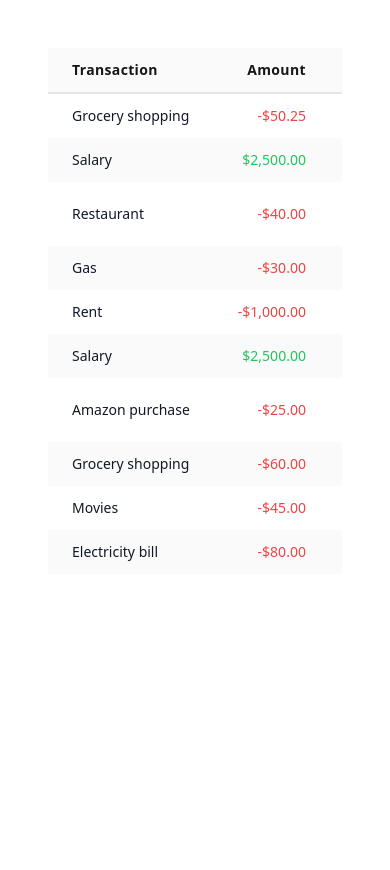
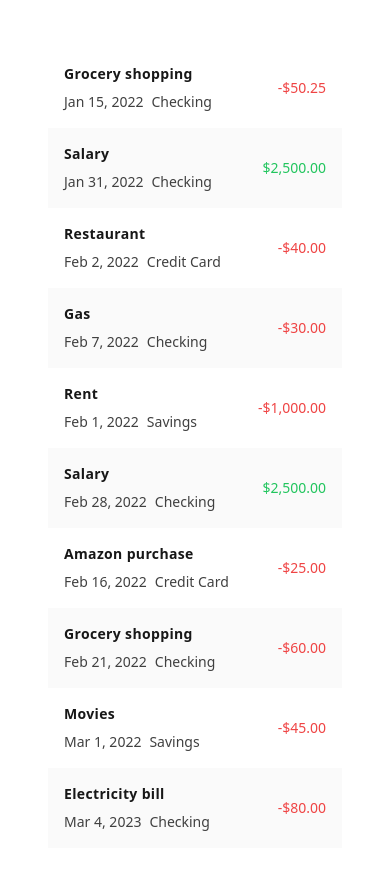
Before and after one commit to clemensheithecker/expense-tracker, a Next.js app: page /transactions in a window 390 px wide. Shown: the top 870 px of the page. Before the commit the page ends 844 px from the top, so only its background shows below. Built offline with nearby package versions, Linux system fonts and the light colour scheme.

Commit message:
Add `TransactionsGrid` component

```diff
--- a/src/app/page.tsx
+++ b/src/app/page.tsx
@@ -1,6 +1,6 @@
 import NewWalletDialog from "@/components/NewWalletDialog";
 
-export default function HomePage() {
+const HomePage = () => {
   return (
     <>
       <h1 className="mb-6 text-3xl font-bold text-neutral-900">
@@ -9,4 +9,6 @@ export default function HomePage() {
       <NewWalletDialog />
     </>
   );
-}
+};
+
+export default HomePage;
--- a/src/app/transactions/page.tsx
+++ b/src/app/transactions/page.tsx
@@ -1,11 +1,15 @@
+import TransactionsGrid from "@/components/TransactionsGrid";
 import TransactionsTable from "@/components/TransactionsTable";
 
 import fixtureTransactions from "@/fixtures/transactions.json";
 
-export default function TransactionsPage() {
+const TransactionsPage = () => {
   return (
     <>
+      <TransactionsGrid transactions={fixtureTransactions} />
       <TransactionsTable transactions={fixtureTransactions} />
     </>
   );
-}
+};
+
+export default TransactionsPage;
--- a/src/app/wallet/[slug]/page.tsx
+++ b/src/app/wallet/[slug]/page.tsx
@@ -1,6 +1,6 @@
 import { startCase } from "lodash";
 
-export default function WalletPage({ params }: { params: { slug: string } }) {
+const WalletPage = ({ params }: { params: { slug: string } }) => {
   return (
     <>
       <h1 className="mb-6 text-3xl font-bold text-neutral-900">
@@ -8,4 +8,6 @@ export default function WalletPage({ params }: { params: { slug: string } }) {
       </h1>
     </>
   );
-}
+};
+
+export default WalletPage;
--- /dev/null
+++ b/src/components/TransactionsGrid.tsx
@@ -0,0 +1,52 @@
+import { kebabCase } from "lodash";
+import Link from "next/link";
+import { useMemo } from "react";
+import CurrencyAmount from "./CurrencyAmount";
+import Date from "./Date";
+
+type Transaction = {
+  id: string;
+  name: string;
+  date: string;
+  amount: number;
+  wallet: string;
+};
+
+const TransactionsGrid = ({
+  transactions,
+}: {
+  transactions: Transaction[];
+}) => {
+  const data = useMemo(() => transactions, [transactions]);
+
+  return (
+    <div className="grid grid-cols-1 gap-0 sm:hidden">
+      {data.map((transaction) => (
+        <article
+          key={transaction.id}
+          className="flex flex-row items-center justify-between p-4 odd:bg-white even:bg-neutral-50"
+        >
+          <div className="space-y-2">
+            <h3 className="text-sm font-semibold tracking-wide text-neutral-900">
+              {transaction.name}
+            </h3>
+            <p className="flex items-center space-x-2 text-sm text-neutral-700">
+              <Date dateString={transaction.date} />
+              <Link
+                href={`/wallet/${kebabCase(transaction.wallet)}`}
+                className="hover:underline"
+              >
+                {transaction.wallet}
+              </Link>
+            </p>
+          </div>
+          <p className="text-sm font-medium">
+            <CurrencyAmount amount={transaction.amount} />
+          </p>
+        </article>
+      ))}
+    </div>
+  );
+};
+
+export default TransactionsGrid;
--- a/src/components/TransactionsTable.tsx
+++ b/src/components/TransactionsTable.tsx
@@ -1,5 +1,3 @@
-"use client";
-
 import {
   createColumnHelper,
   flexRender,
@@ -8,7 +6,7 @@ import {
 } from "@tanstack/react-table";
 import { kebabCase } from "lodash";
 import Link from "next/link";
-import { useMemo } from "react";
+import React, { useMemo } from "react";
 import CurrencyAmount from "./CurrencyAmount";
 import Date from "./Date";
 
@@ -20,7 +18,7 @@ type Transaction = {
   wallet: string;
 };
 
-const TransactionTable = ({
+const TransactionsTable = ({
   transactions,
 }: {
   transactions: Transaction[];
@@ -73,7 +71,7 @@ const TransactionTable = ({
   });
 
   return (
-    <div className="relative overflow-x-auto">
+    <div className="relative hidden overflow-x-auto sm:block">
       <table className="w-full text-left text-neutral-700">
         <thead className="border-b-2 border-neutral-200 bg-neutral-50 text-sm font-semibold tracking-wide text-neutral-900">
           {table.getHeaderGroups().map((headerGroup) => (
@@ -110,4 +108,4 @@ const TransactionTable = ({
   );
 };
 
-export default TransactionTable;
+export default TransactionsTable;
```
